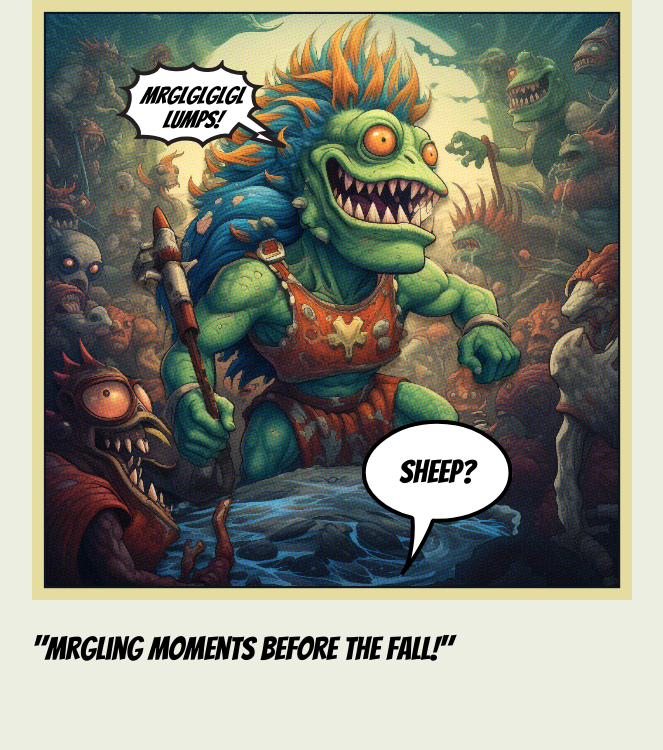
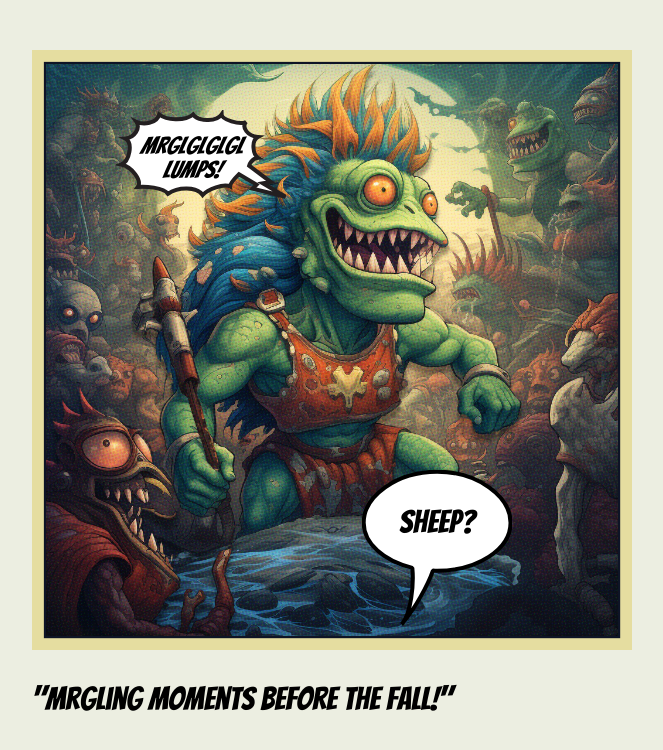
Before and after one commit to aa-parky/mrglglglgl, a PHP site: page / in a window 1280 px wide. Shown: the top 750 px of the page, without its empty margins (308-971 px from the left). Run offline with PHP 8.4, Linux system fonts and the light colour scheme.

Commit message:
50px top margin

```diff
--- a/css/landing.css
+++ b/css/landing.css
@@ -23,12 +23,14 @@ height: 0;
 box-sizing: content-box;
 line-height: 1;
 }
+
 blockquote.speech {
 background: url(../data/speech-bubble.svg);
 width: 25%;
 padding-top: 6%;
 padding-bottom: 20%;
 }
+
 blockquote.whisper {
 background: url(../data/whisper.svg); /* whisper.svg */
 width: 25%;
@@ -37,6 +39,7 @@ color: #ccc;
 font-style: italic;
 padding: 6% 5% 15%;
 }
+
 blockquote.electric {
 background: url(../data/electric.svg); /* electric.svg*/
 width: 25%;
@@ -44,6 +47,7 @@ font-size: clamp(1rem, 1.5rem, 2vw);
 font-style: italic;
 padding: 4% 6% 12% 0%;
 }
+
 blockquote.electric span {
 display: block;
 font-size: clamp(1rem, 1.5rem, 2vw);
@@ -56,7 +60,7 @@ font-weight: bold;
     position: relative;
     width: 600px;   /* width of the image */
     height: 600px;  /* height of the image */
-    margin: 0 auto;  /* centering the container if needed */
+    margin: 50px auto 0;  /* 50px top, auto right and left, 0 bottom */
 }
 
 .image-container img {
```
